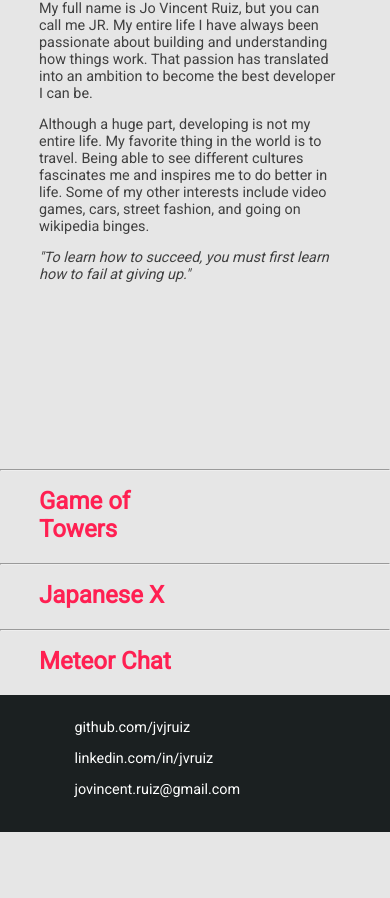
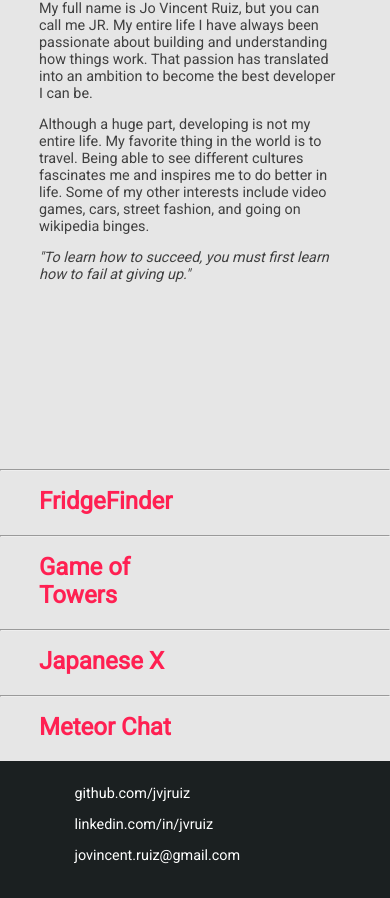
Before and after one commit to jvjruiz/portfolio, a React (Create React App) app: page / in a window 390 px wide. Shown: the part 1495-2393 px from the top of the page. Before the commit the page ends 2327 px from the top, so only its background shows below. Built offline with nearby package versions, Linux system fonts and the light colour scheme; a web font is replaced by a local one.

Commit message:
added fridgefinder

```diff
--- a/src/components/project.js
+++ b/src/components/project.js
@@ -8,8 +8,61 @@ export default class Project extends Component {
     }
 
     render() {
-        if(this.props.showing == 'true'){
-            return(
+        if(this.props.showing == 'true' && this.props.project.name == "FridgeFinder") {
+            return (
+                <div className="projectContainer active" id={this.props.project.name}>
+                    <div className="projectContent">
+                        <div className="projectImageContainer">
+                            <iframe src={this.props.project.liveLink} width="274px" height="587px" frameborder="0" scrolling="no"></iframe>
+                        </div>
+                        <div className ="projectText">
+                            <div className="projectTechnologies contentText">
+                                <p>{this.props.project.technologies}</p>
+                            </div>
+                            <div className="projectDescription contentText">
+                               {this.props.project.description}
+                            </div>
+                            <div className="projectLinks">
+                                <div className="projectLink">
+                                    <a href={this.props.project.githubLink} className="projectLink" className="projectLinkText">Go To Github</a>
+                                </div>
+                            </div>
+
+                        </div>
+                    </div>
+                </div>
+            )
+        }
+        else if (this.props.showing == 'false' && this.props.project.name == "FridgeFinder") {
+            return (
+                <div className="projectContainer hide" id={this.props.project.name}>
+                    <div className="projectContent">
+                        <div className="projectImageContainer">
+                            <iframe src={this.props.liveLink} width="378px" height="800px" frameborder="0" scrolling="no"></iframe>
+                        </div>
+                        <div className ="projectText">
+                            <div className="projectTechnologies contentText">
+                                <p>{this.props.project.technologies}</p>
+                            </div>
+                            <div className="projectDescription contentText">
+                               {this.props.project.description}
+                            </div>
+                            <div className="projectLinks">
+                                <div className="projectLink">
+                                    <a href={this.props.project.githubLink} className="projectLink" className="projectLinkText">Go To Github</a>
+                                </div>
+                                <div className="projectLink">
+                                    <a href={this.props.project.liveLink} className="projectLink" className="projectLinkText">Check It Out Live</a>
+                                </div>
+                            </div>
+
+                        </div>
+                    </div>
+                </div>
+            )
+        }
+        else if(this.props.showing == 'true'){
+            return (
                 <div className="projectContainer active" id={this.props.project.name}>
                     <div className="projectContent">
                         <div className="projectImageContainer">
--- a/src/components/projects.js
+++ b/src/components/projects.js
@@ -3,7 +3,7 @@ import React, {Component} from 'react';
 import gameOfTowers from '../assets/game-of-towers.png';
 import japaneseX from '../assets/japanesex.png';
 import meteorChat from '../assets/meteor-chat.png';
-
+import fridgeFinder from '../assets/fridgefinder.png';
 import ProjectBar from './ProjectBar';
 
 export default class Projects extends Component {
@@ -11,6 +11,14 @@ export default class Projects extends Component {
 
 	render() {
 		let projects = {
+			fridgeFinder: {
+				name: 'FridgeFinder',
+				technologies: 'React-Native | Redux',
+				description: 'iOS app built for finding recipes based on what you have in your fridge.',
+				githubLink: "https://github.com/jvjruiz/fridgefinder",
+				liveLink: "https://appetize.io/embed/m9nvar8d187aby4btxzdk6y930?device=iphone5s&scale=75&autoplay=false&orientation=portrait&deviceColor=black",
+				image: fridgeFinder
+		},
 			gameOfTowers: {
 				name: 'Game of Towers',
 				technologies:'HTML | CSS | Canvas | React | Redux' ,
@@ -40,6 +48,8 @@ export default class Projects extends Component {
 
 			<div className='projectBarContainer'>
 				<hr />
+				<ProjectBar project = {projects.fridgeFinder} />
+				<hr />
 				<ProjectBar project = {projects.gameOfTowers} />
 				<hr />
 				<ProjectBar project = {projects.japaneseX} />
--- a/src/index.css
+++ b/src/index.css
@@ -410,7 +410,6 @@ opacity: 1;
 
 .projectContainer.active {
     transition: height 1s ease, opacity 1s;
-    height:26em;
     width:100%;
     flex-wrap: wrap;
     margin:auto;
@@ -720,7 +719,7 @@ p span {
     }
 
     .projectContent {
-        padding-left:1em;
+        padding-left:3em;
     }
 
     #projectsHeader {
```
Also changed, not shown: src/assets/fridgefinder.png (added).
